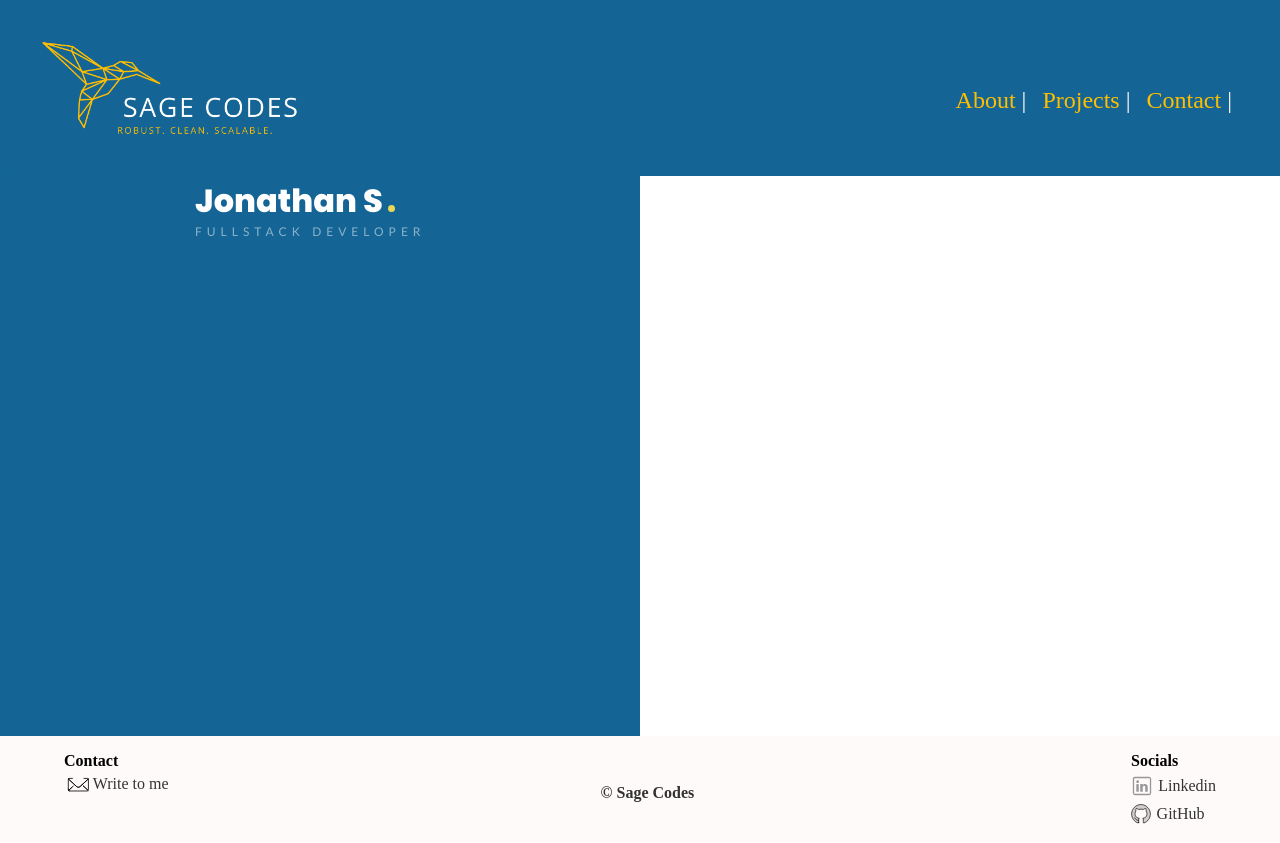
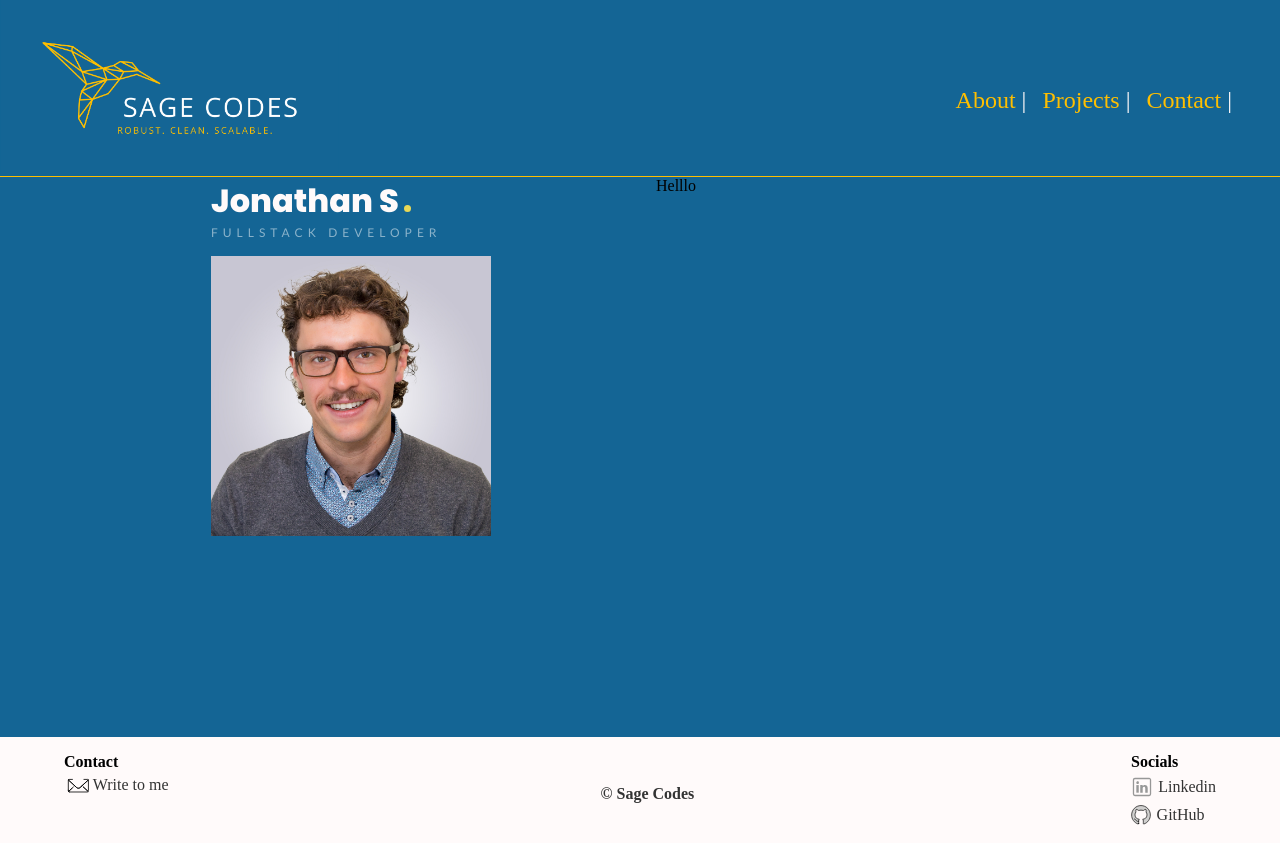
Before and after one commit to SageJonathan/Portfolio_client, a React (Vite) app: page / in a window 1280 px wide. Built offline with nearby package versions, Linux system fonts and the light colour scheme.

Commit message:
clean up code

```diff
--- a/src/components/About/About.jsx
+++ b/src/components/About/About.jsx
@@ -1,9 +1,10 @@
 import "./About.scss"
+import Author from "../../assets/images/author.jpg"
 
 function About() {
 
     return (
-     <div>
+     <div className="test">
        <div class="name__container">
            <div class="name__box">
               <div class="name__title">
@@ -14,7 +15,13 @@ function About() {
               <div class="name__block"></div>
               <p>Fullstack Developer</p>
               </div>
+              <div className="name__img-container">
+              <img className="name__img" src={Author} alt="" />
+              </div>
             </div>
+          </div>
+          <div>
+            <p>Helllo</p>
           </div>
      </div>
     )
--- a/src/components/About/About.scss
+++ b/src/components/About/About.scss
@@ -4,12 +4,17 @@
 
 @import url('https://fonts.googleapis.com/css?family=Lato:300,400|Poppins:300,400,800&display=swap');
 
-
+//Change fonts
+//Modify class to classnames and rearange scss tree
+.test{
+    display: flex;
+    background: $logoblue;
+}
 .name__container {
   width: 50%;
   height: 70vh;
-  background: $logoblue;
-
+//   background: $logoblue;
+  margin-left: 1rem;
   display: flex;
   justify-content: center;
 //   align-items: center;
@@ -40,7 +45,7 @@
 
       h1 {
         font-family: 'Poppins';
-        color: #fff;
+        color: $snow;
         font-size: 32px;
         -webkit-animation: mainFadeIn 2s forwards;
         -o-animation: mainFadeIn 2s forwards;
@@ -63,7 +68,7 @@
           animation: popIn 0.8s cubic-bezier(.74, .06, .4, .92) forwards;
           animation-delay: 2s;
           margin-left: 5px;
-          margin-top: -10px;
+        //   margin-top: -10px;
           position: absolute;
           bottom: 13px;
           right: -12px;
@@ -78,7 +83,8 @@
       display: flex;
       align-items: center;
       height: 30px;
-      margin-top: -10px;
+    //   margin-top: -10px;
+      margin-bottom: 1rem;
 
       .name__block {
         width: 0%;
@@ -103,6 +109,13 @@
       }
     }
   }
+}
+.name__img{
+    height: 100%;
+}
+.name__img-container{
+    height: 35vh;
+    width: auto;
 }
 
 
--- a/src/components/Nav/Nav.scss
+++ b/src/components/Nav/Nav.scss
@@ -6,13 +6,7 @@
     align-items: center;
     background-color: $logoblue;
     justify-content: space-between;
-      // @include tablet{
-
-      // }
-      // @include dektop{
-
-      // }
-
+    border-bottom: solid 1px $gold;
     &__img-container {
         height: 18vh;
           @include tablet{
--- a/src/pages/Landing/Landing.jsx
+++ b/src/pages/Landing/Landing.jsx
@@ -7,6 +7,7 @@ function Landing () {
 
     return (
      <>
+
      <About></About>
      <Projects></Projects>
      <Contact></Contact>
```
Also changed, not shown: src/assets/images/author.jpg (added), src/components/Projects/Projects.jsx (line endings or trailing spaces).
